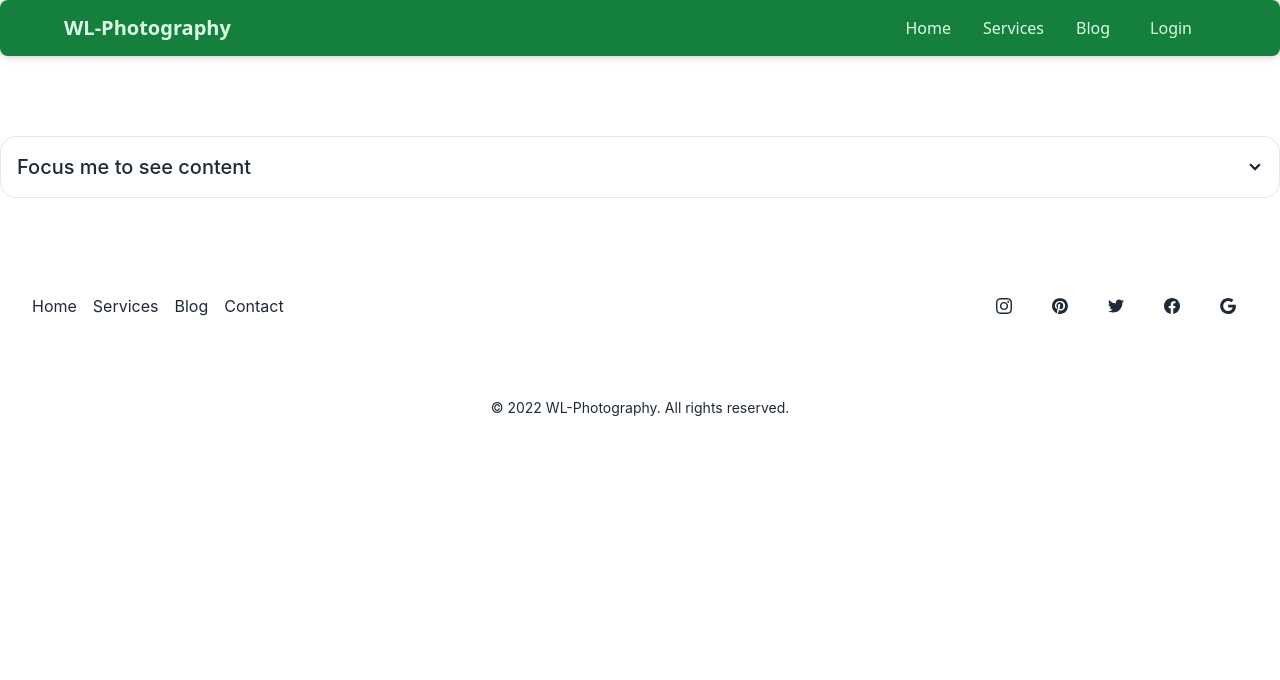
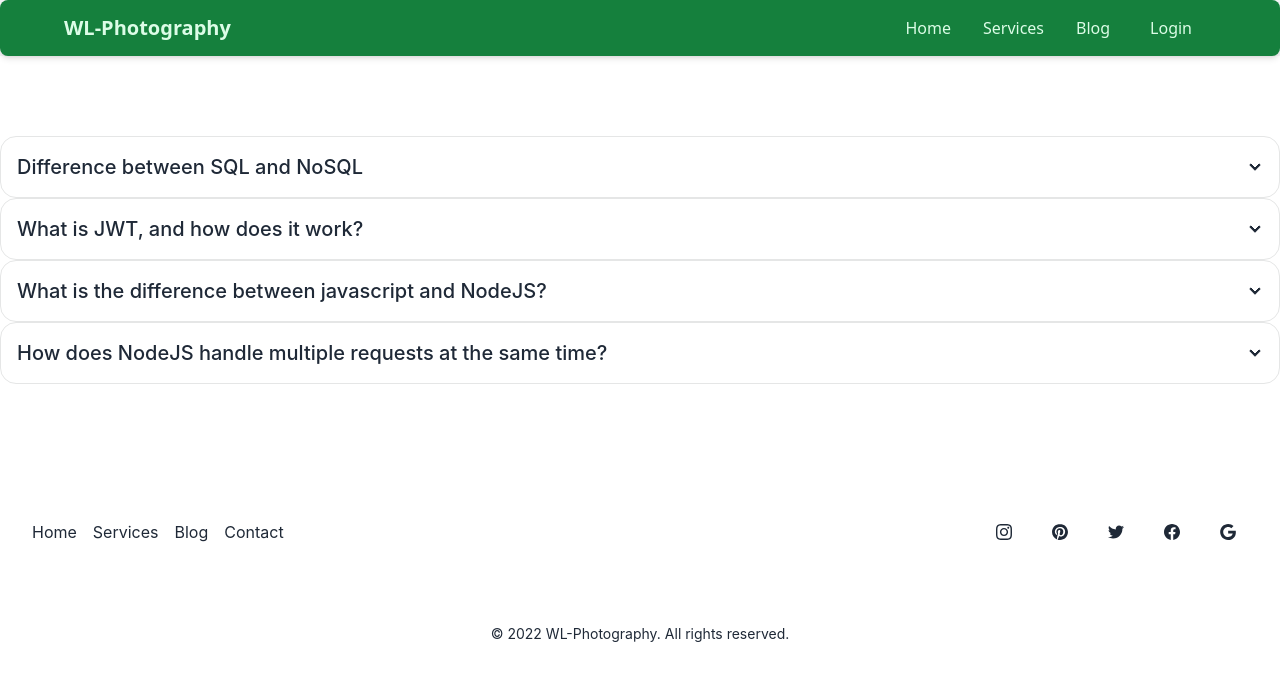
Before and after one commit to Tarikulk/WL-Photography-Client, a React (Create React App) app in the folder wild-life-photography-reviews-client/: page /blog in a window 1280 px wide. Shown: the top 680 px of the page. Built offline with nearby package versions, Linux system fonts and the light colour scheme; no server answers.

Commit message:
blog route added

```diff
--- a/wild-life-photography-reviews-client/src/Pages/Shared/Blog/Blog.js
+++ b/wild-life-photography-reviews-client/src/Pages/Shared/Blog/Blog.js
@@ -2,13 +2,37 @@ import React from 'react';
 
 const Blog = () => {
     return (
-        <div className='mt-20'>
+        <div className='my-20'>
           <div tabIndex={0} className="collapse collapse-arrow border border-base-300 bg-base-100 rounded-box">
   <div className="collapse-title text-xl font-medium">
-    Focus me to see content
+  Difference between SQL and NoSQL
   </div>
   <div className="collapse-content">
-    <p>tabIndex={0} attribute is necessary to make the div focusable</p>
+    <p>SQL is the programming language used to interface with relational databases. (Relational databases model data as records in rows and tables with logical links between them). NoSQL is a class of DBMs that are non-relational and generally do not use SQL. SQL databases are efficient at processing queries and joining data across tables, making it easier to perform complex queries against structured data, including ad hoc requests. NoSQL databases lack consistency across products and typically require more work to query data, particular as query complexity increases.</p>
+  </div>
+</div>
+          <div tabIndex={0} className="collapse collapse-arrow border border-base-300 bg-base-100 rounded-box">
+  <div className="collapse-title text-xl font-medium">
+  What is JWT, and how does it work?
+  </div>
+  <div className="collapse-content">
+    <p>What is JWT (JSON Web Token)? JSON Web Token (JWT) is an open standard (RFC 7519) for securely transmitting information between parties as JSON object. It is compact, readable and digitally signed using a private key/ or a public key pair by the Identity Provider(IdP). Information Exchange: JWTs are a good way of securely transmitting information between parties because they can be signed, which means you can be sure that the senders are who they say they are. Additionally, the structure of a JWT allows you to verify that the content hasn't been tampered with.</p>
+  </div>
+</div>
+          <div tabIndex={0} className="collapse collapse-arrow border border-base-300 bg-base-100 rounded-box">
+  <div className="collapse-title text-xl font-medium">
+  What is the difference between javascript and NodeJS?
+  </div>
+  <div className="collapse-content">
+    <p>JavaScript is a simple programming language that can be used with any browser that has the JavaScript Engine installed. Node. js, on the other hand, is an interpreter or execution environment for the JavaScript programming language.May 20, 2022 To summarize, Node. js is a cross-platform JavaScript runtime environment for servers and applications. It is built on a single-threaded, non-blocking event loop, the Google Chrome V8 JavaScript engine, and a low-level I/O API.</p>
+  </div>
+</div>
+          <div tabIndex={0} className="collapse collapse-arrow border border-base-300 bg-base-100 rounded-box">
+  <div className="collapse-title text-xl font-medium">
+  How does NodeJS handle multiple requests at the same time?
+  </div>
+  <div className="collapse-content">
+    <p>How NodeJS handle multiple client requests? NodeJS receives multiple client requests and places them into EventQueue. NodeJS is built with the concept of event-driven architecture. NodeJS has its own EventLoop which is an infinite loop that receives requests and processes them. As is, node. js can process upwards of 1000 requests per second and speed limited only to the speed of your network card. Note that it's 1000 requests per second not clients connected simultaneously. It can handle the 10000 simultaneous clients without issue.Jan 18, 2016</p>
   </div>
 </div>
         </div>
```
